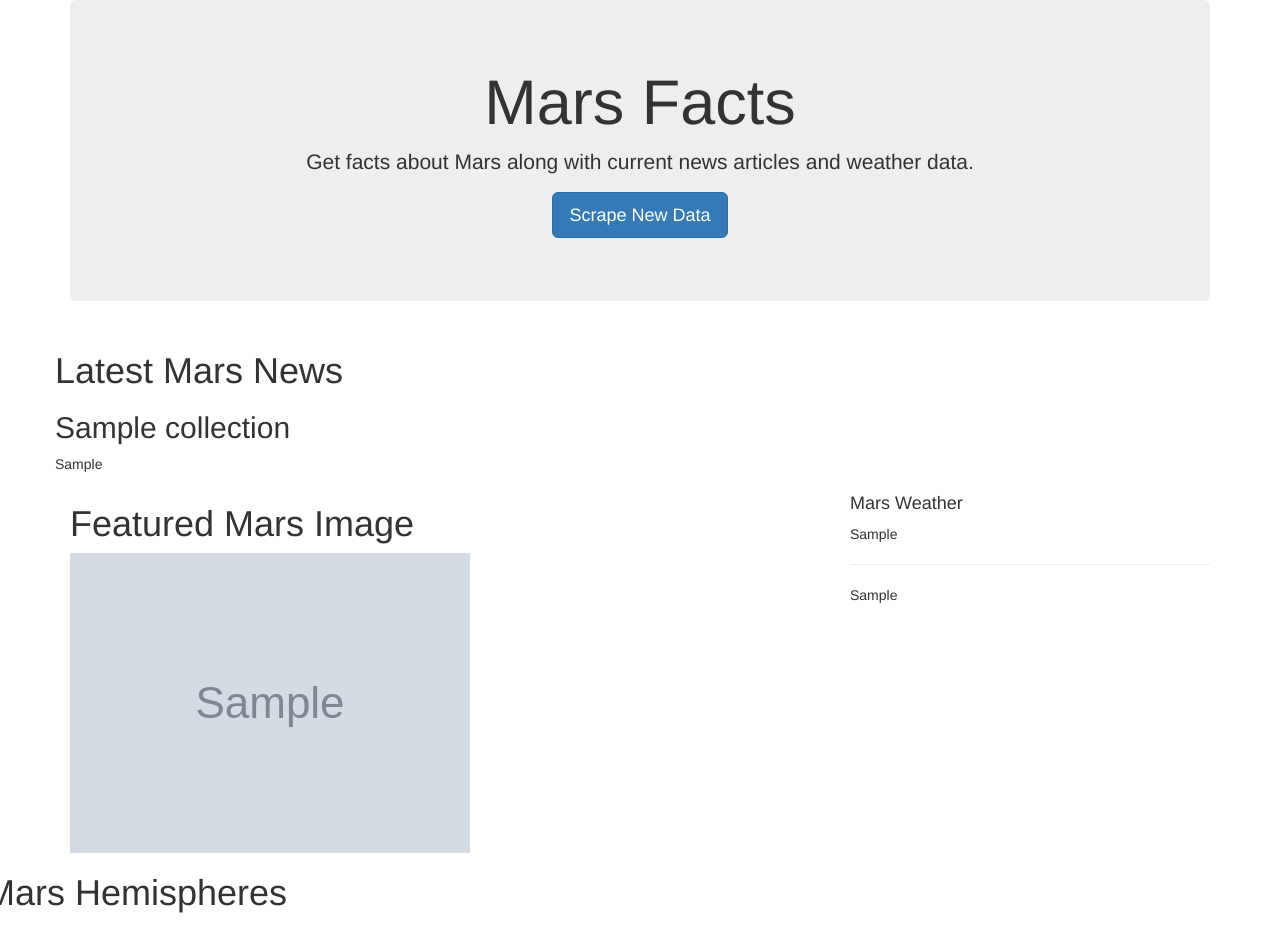
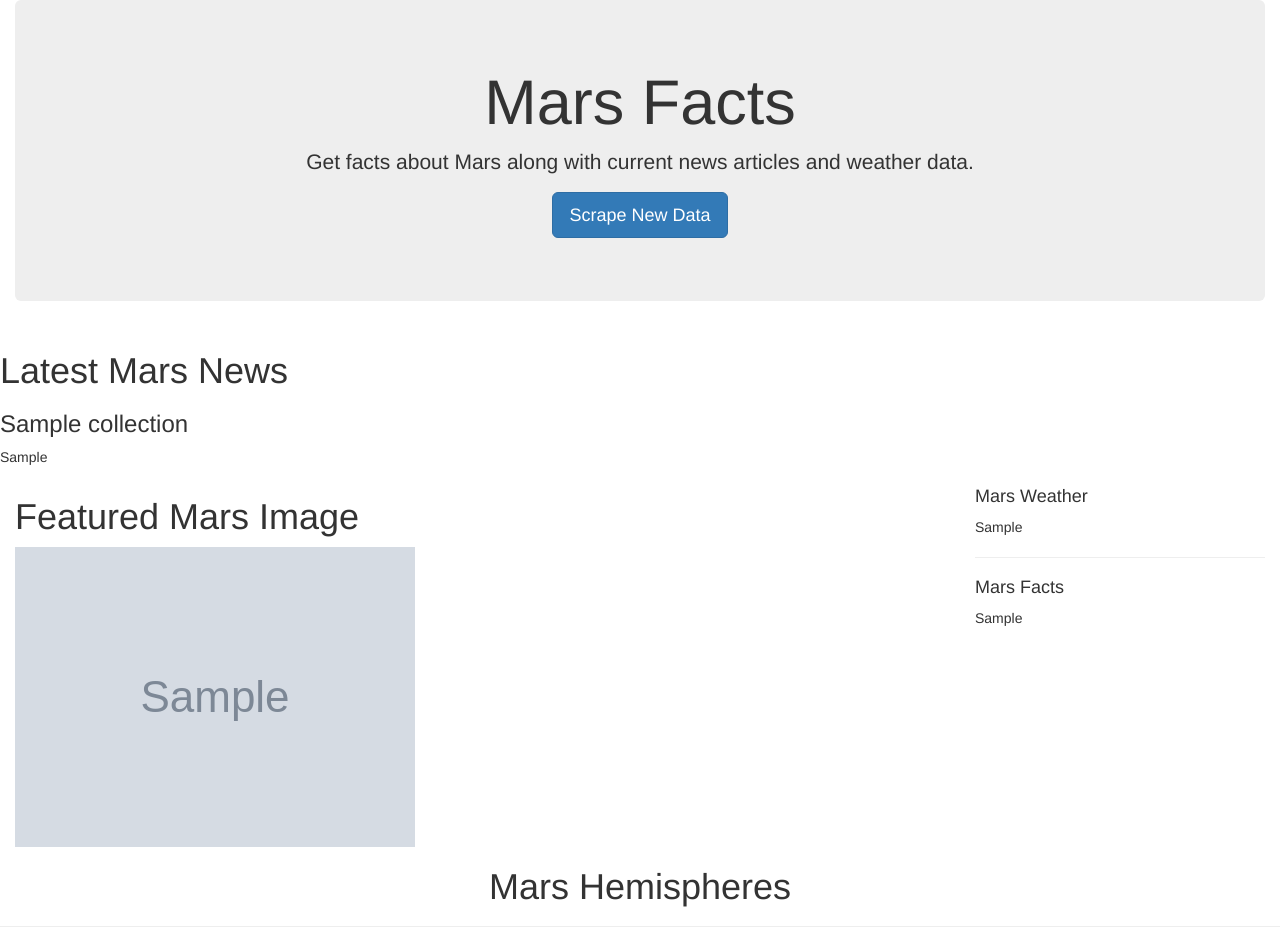
Before and after one commit to msadowski20/web-scraping-challenge, a Flask app: page / in a window 1280 px wide. Shown: the top 931 px of the page. Run offline with Flask 2, Linux system fonts and the light colour scheme; grey boxes marked "Sample" are stand-in pictures; a database or web service that is not in the repository returns one stand-in record (values such as "Sample title"); some libraries are stand-ins or nearby versions.

Commit message:
Updated index.html file.

```diff
--- a/Missions_to_Mars/templates/index.html
+++ b/Missions_to_Mars/templates/index.html
@@ -10,7 +10,7 @@
 </head>
 
 <body>
-  <div class="container">
+  <div class="container-fluid">
     <div class="jumbotron text-center">
       <h1>Mars Facts</h1>
       <p>Get facts about Mars along with current news articles and weather data.</p>
@@ -18,19 +18,23 @@
     </div>
   </div>
 
-  <div class="container">
+  <div class="container-fluid">
+
     <div class="row">
       <h1>Latest Mars News</h1>
-      <h2>{{ mars_facts.News_Title }}</h2>
+      <h3>{{ mars_facts.News_Title }}</h3>
       <p>{{ mars_facts.News_Paragraph }}</p>
     </div>
+
     <div class="row">
-      <div class="col col-lg-8">
+
+      <div class="col col-lg-9">
         <h1>Featured Mars Image</h1>
         <img src="{{ mars_facts.Featured_Image }}" alt="Featured Mars Image">
       </div>
+
       <div class="column"></div>
-      <div class="col col-lg-4">
+      <div class="col col-lg-3">
         <div class="card" style="width: 20rem;">
           <div class="card-body">
             <h4 class="card-title">Mars Weather</h4>
@@ -38,24 +42,26 @@
           </div>
         </div>
         <hr>
-        {{ mars_facts.Mars_Facts }}
+        <h4>Mars Facts</h4>
+        <p>{{ mars_facts.Mars_Facts | safe }}</p>
       </div>
       </div>
+
     </div>
+
     <div class="row">
-      <h1> Mars Hemispheres</h1>
+      <h1><center>Mars Hemispheres</center></h1>
       <hr>
-      <div class="column">
-        <div class="col col-lg-4">
-          <img src="{{ mars_facts.Mars_Hemispheres[0] }}" alt="Featured Mars Image">
-          <img src="{{ mars_facts.Mars_Hemispheres[1] }}" alt="Featured Mars Image">
-        </div>
-        <div class="col col-lg-4">
-          <img src="{{ mars_facts.Mars_Hemispheres[2] }}" alt="Featured Mars Image">
-          <img src="{{ mars_facts.Mars_Hemispheres[3] }}" alt="Featured Mars Image">
+      {% for hemisphere in mars_facts.Mars_Hemispheres %}
+      <div class="col-lg-6">
+        <div class="thumbnail">
+          <img src="{{hemisphere.image_url}}">
+          <h3>{{hemisphere.title}}</h3>
         </div>
       </div>
+      {% endfor %}
     </div>
+
   </div>
 </body>
 
```
